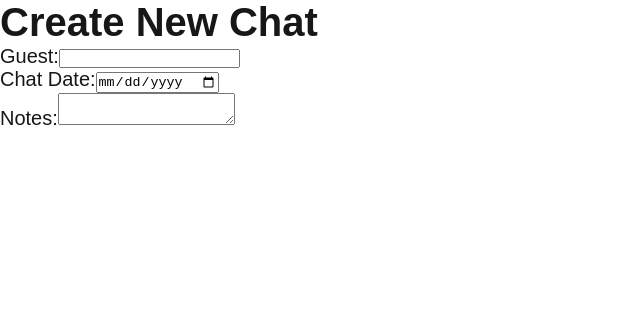
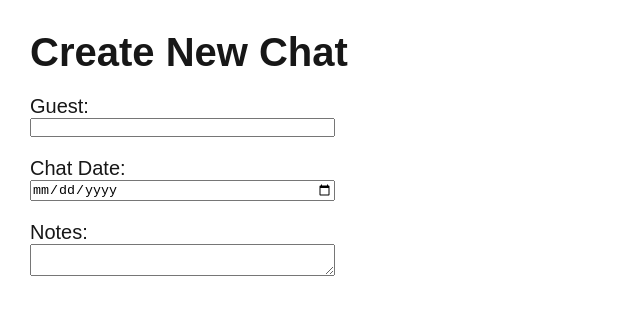
Before and after one commit to SeaForeEx/coffee-chat-tracker, a Next.js app in the folder client/: page /chats/new in a window 1280 px wide. Shown: the top 314 px of the page, without its empty margins (0-640 px from the left). Built offline with nearby package versions, Linux system fonts and the light colour scheme.

Commit message:
styled forms and pages

```diff
--- /dev/null
+++ b/client/src/app/chats/[id]/edit/page.module.css
@@ -0,0 +1,3 @@
+.container {
+    margin: 30px;
+}
--- a/client/src/app/chats/[id]/edit/page.tsx
+++ b/client/src/app/chats/[id]/edit/page.tsx
@@ -1,4 +1,5 @@
 import ChatForm from "@/components/ChatForm/ChatForm"
+import styles from "./page.module.css";
 import { getChat, updateChat } from "@/app/actions"
 
 export default async function EditChat({
@@ -17,7 +18,7 @@ export default async function EditChat({
     }
 
     return (
-        <div>
+        <div className={styles.container}>
             <h1>Edit Chat</h1>
             <ChatForm
                 chatId={chatId}
--- /dev/null
+++ b/client/src/app/chats/[id]/page.module.css
@@ -0,0 +1,3 @@
+.container {
+    margin: 30px;
+}
--- /dev/null
+++ b/client/src/app/chats/new/page.module.css
@@ -0,0 +1,3 @@
+.container {
+    margin: 30px;
+}
--- a/client/src/app/chats/new/page.tsx
+++ b/client/src/app/chats/new/page.tsx
@@ -1,4 +1,5 @@
 import { createChat } from "@/app/actions";
+import styles from "./page.module.css";
 import ChatForm from "@/components/ChatForm/ChatForm";
 
 async function handleSubmit(data: { guest: string; chatDate: string, notes: string }) {
@@ -8,7 +9,7 @@ async function handleSubmit(data: { guest: string; chatDate: string, notes: stri
 
 export default async function NewChat() {
     return (
-        <div>
+        <div className={styles.container}>
             <h1>Create New Chat</h1>
             <ChatForm
                 onSubmit={handleSubmit}
--- a/client/src/app/globals.css
+++ b/client/src/app/globals.css
@@ -47,6 +47,10 @@ button {
   cursor: pointer;
 }
 
+p {
+  margin: 20px 0;
+}
+
 @media (prefers-color-scheme: dark) {
   html {
     color-scheme: dark;
--- a/client/src/app/page.module.css
+++ b/client/src/app/page.module.css
@@ -6,6 +6,10 @@
   margin-bottom: 30px;
 }
 
+.chatMap {
+  margin-top: 30px;
+}
+
 .guestName {
-  margin: 10px;
+  margin: 10px 0;
 }
--- a/client/src/app/page.tsx
+++ b/client/src/app/page.tsx
@@ -19,7 +19,7 @@ export default async function Home() {
       <NewChatButton />
 
       {chats && chats.length > 0 ? (
-          <div>
+          <div className={styles.chatMap}>
             {chats.map((chat) => (
               <div
                 key={chat.id}
--- /dev/null
+++ b/client/src/components/ChatForm/ChatForm.module.css
@@ -0,0 +1,6 @@
+.field {
+    margin: 20px 0;
+    display: flex;
+    flex-direction: column;
+    width: 25%;
+}
--- a/client/src/components/ChatForm/ChatForm.tsx
+++ b/client/src/components/ChatForm/ChatForm.tsx
@@ -2,6 +2,8 @@
 
 import { useState } from "react";
 import { useRouter } from "next/navigation";
+import styles from "./ChatForm.module.css";
+
 
 type ChatFormProps = {
     chatId?: number
@@ -36,8 +38,9 @@ export default function ChatForm({
         })
     }
     return (
+        <div>
             <form onSubmit={handleSubmit}>
-            <div>
+                <div className={styles.field}>
                     <label>Guest:</label>
                     <input
                         type="text"
@@ -47,7 +50,7 @@ export default function ChatForm({
                     />
                 </div>
 
-            <div>
+                <div className={styles.field}>
                     <label>Chat Date:</label>
                     <input
                         type="date"
@@ -57,7 +60,7 @@ export default function ChatForm({
                     />
                 </div>
 
-            <div>
+                <div className={styles.field}>
                     <label>Notes:</label>
                     <textarea
                         value={notes}
@@ -71,7 +74,7 @@ export default function ChatForm({
                     disabled={isSubmitting}
                 >
                     {isSubmitting ? 'Saving...' : 'Save'}
-            </button>
+                </button>&nbsp;
 
                 <button
                     type="button"
@@ -80,5 +83,6 @@ export default function ChatForm({
                     Cancel
                 </button>
             </form>
+        </div>
     )
 }
```
Also changed, not shown: client/src/app/chats/[id]/page.tsx (+7 -2 lines). Lines whose indentation alone changed are shown as unchanged.
